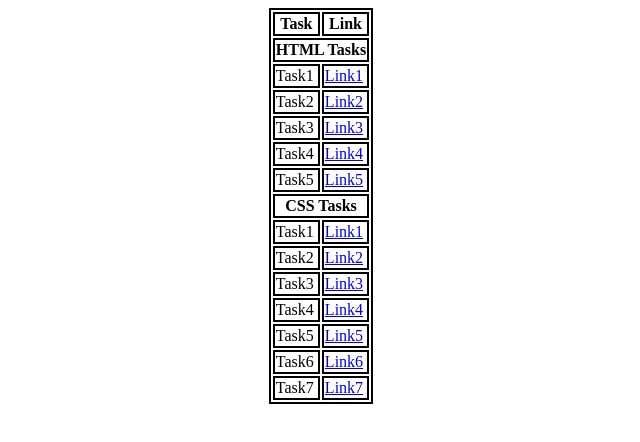
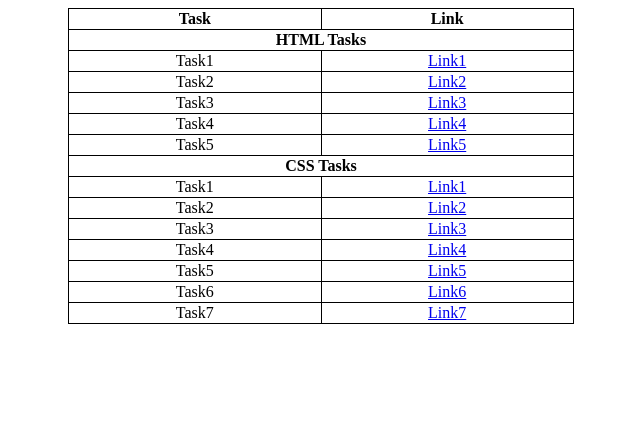
Before and after one commit to ridhima2718/MERN-Stack-Submissions, a plain HTML site: page index.html in a window 1280 px wide. Shown: the whole page, without its empty margins (319-959 px from the left). Drawn offline with Linux system fonts and the light colour scheme.

Commit message:
Update index.html

```diff
--- a/index.html
+++ b/index.html
@@ -3,13 +3,17 @@
     <title>Index</title>
     <style>
       td,th,table{
-        border:2px solid black;
+        border:1px solid black;
+        margin:auto;
+        width:40%;
+        text-align:center;
+        border-collapse:collapse;
       }
     </style>
 </head>
 <body>
 
-<table align="center">
+<table>
   <tr>
     <th>Task</th>
     <th>Link</th>
```
